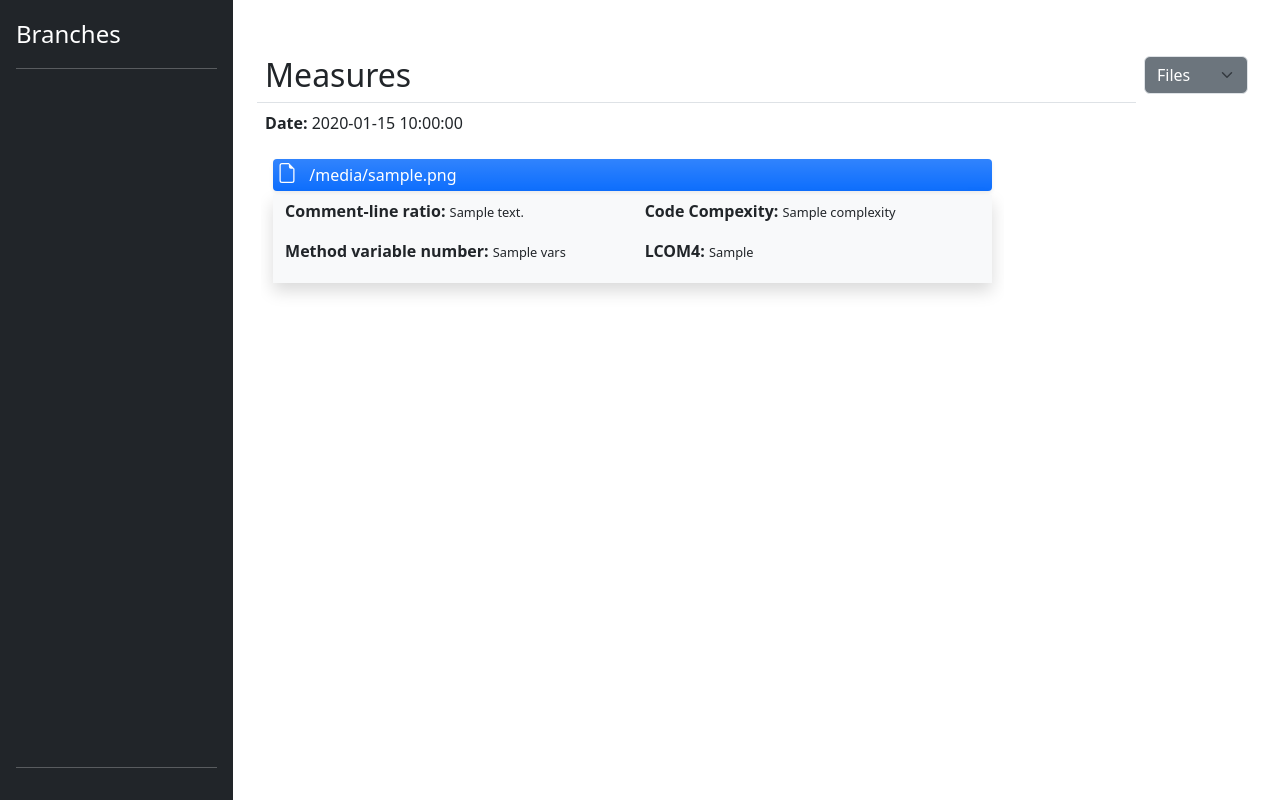
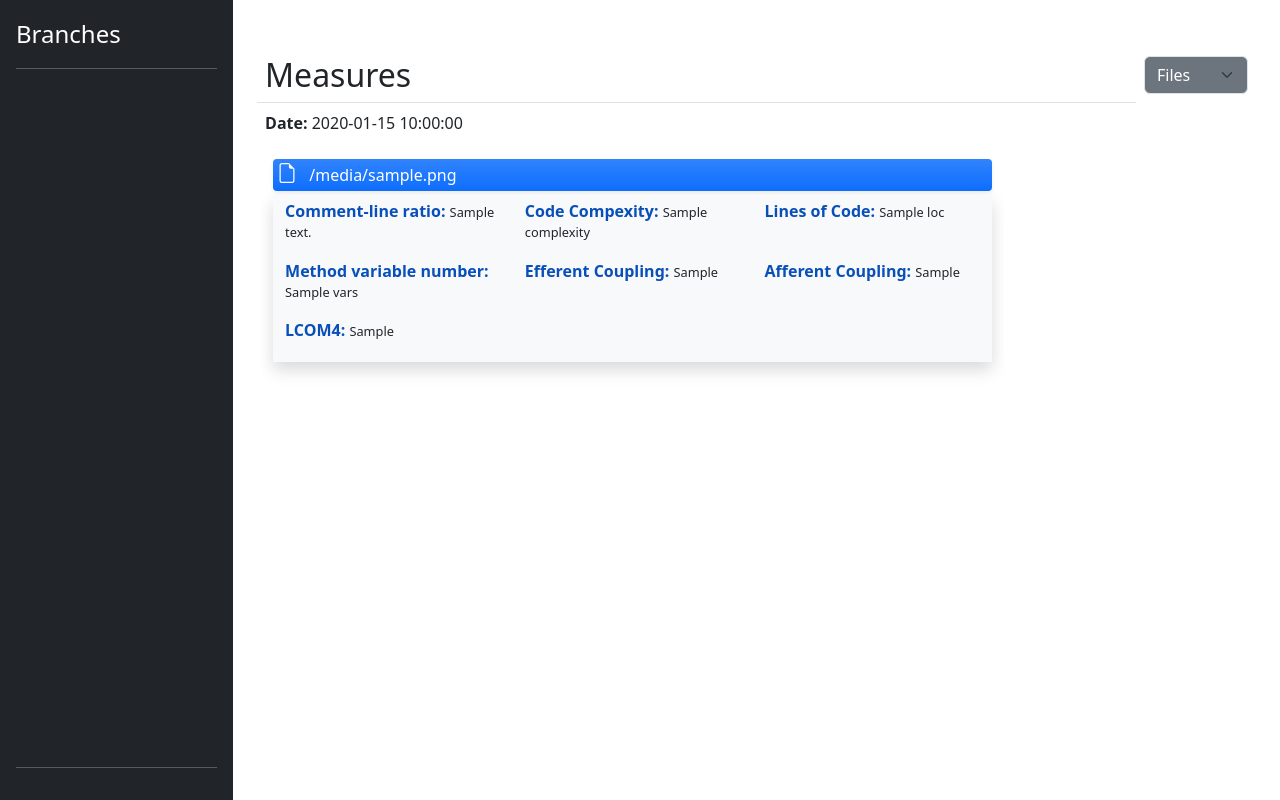
Before and after one commit to bibor09/granalys, a Flask app: a page that uses web/templates/index.html in a window 1280 px wide. Run offline with Flask 2, Linux system fonts and the light colour scheme; a database or web service that is not in the repository returns one stand-in record (values such as "Sample title"); data that the repository does not hold is empty; parts of the project's set-up code (start-up, migrations or seed data) failed here and were passed over.

Commit message:
implement class coupling metrics in web app

```diff
--- a/web/static/css/sidebars.css
+++ b/web/static/css/sidebars.css
@@ -57,6 +57,10 @@ body {
   height: 90%;
 }
 
+#metric-name {
+  color: #094fb9;
+}
+
 div[id^='code-box'] {
   display: none;
 }
--- a/web/templates/index.html
+++ b/web/templates/index.html
@@ -164,15 +164,21 @@
               <!-- stats -->
               <div id="stat-box-body" class="align-items-center p-1 mb-1 shadow bg-light" style="font-size: 0.8rem">
                 <div class="row px-2">
-                  <p class="col"><b class="fs-6">Comment-line ratio: </b>{{ curr_analysis.statistics_all[stat_file]["comment"] }}</p>
-                  <p class="col"><b class="fs-6">Code Compexity: </b>{{ curr_analysis.statistics_all[stat_file]["complexity"] }}</p>
+                  <p class="col"><b id="metric-name" class="fs-6">Comment-line ratio: </b>{{ curr_analysis.statistics_all[stat_file]["comment"] }}</p>
+                  <p class="col"><b id="metric-name" class="fs-6">Code Compexity: </b>{{ curr_analysis.statistics_all[stat_file]["complexity"] }}</p>
+                  <p class="col"><b id="metric-name" class="fs-6">Lines of Code: </b>{{ curr_analysis.statistics_all[stat_file]["loc"] }}</p>
                 </div>
                 <div class="row px-2">
                   {% autoescape false %}
-                  <p class="col"><b class="fs-6">Method variable number: </b> {{ curr_analysis.statistics_all[stat_file]["vars"] }} </p>
-                  <p class="col"><b class="fs-6">LCOM4: </b>{{ curr_analysis.statistics_all[stat_file]["lcom4"] }}</p>
+                  <p class="col"><b id="metric-name" class="fs-6">Method variable number: </b> {{ curr_analysis.statistics_all[stat_file]["vars"] }} </p>
+                  <p class="col"><b id="metric-name" class="fs-6">Efferent Coupling: </b> {{ curr_analysis.statistics_all[stat_file]["ec"] }} </p>
+                  <p class="col"><b id="metric-name" class="fs-6">Afferent Coupling: </b>{{ curr_analysis.statistics_all[stat_file]["ac"] }}</p>
                   {% endautoescape %}
-                  <!-- <p class="col"></p> -->
+                </div>
+                <div class="row px-2">
+                  {% autoescape false %}
+                  <p class="col"><b id="metric-name" class="fs-6">LCOM4: </b>{{ curr_analysis.statistics_all[stat_file]["lcom4"] }}</p>
+                  {% endautoescape %}
                 </div>
               </div>
             </div>
@@ -181,7 +187,7 @@
 
         <!-- CODE -->
         {% for stat_file in curr_analysis.statistics_all %}
-        <div id="code-box?{{stat_file}}" class="h-100 w-75 px-2 mx-4">
+        <div id="code-box?{{stat_file}}" class="h-100 w-50 px-2 mx-4">
           <pre class="h-100"><code class="h-100 language-python">{{ curr_analysis.statistics_all[stat_file]["content"] }}</code></pre>
         </div>
         {% endfor %}
```
Also changed, not shown: analyzer/analyzer.py (+12 -6 lines).
